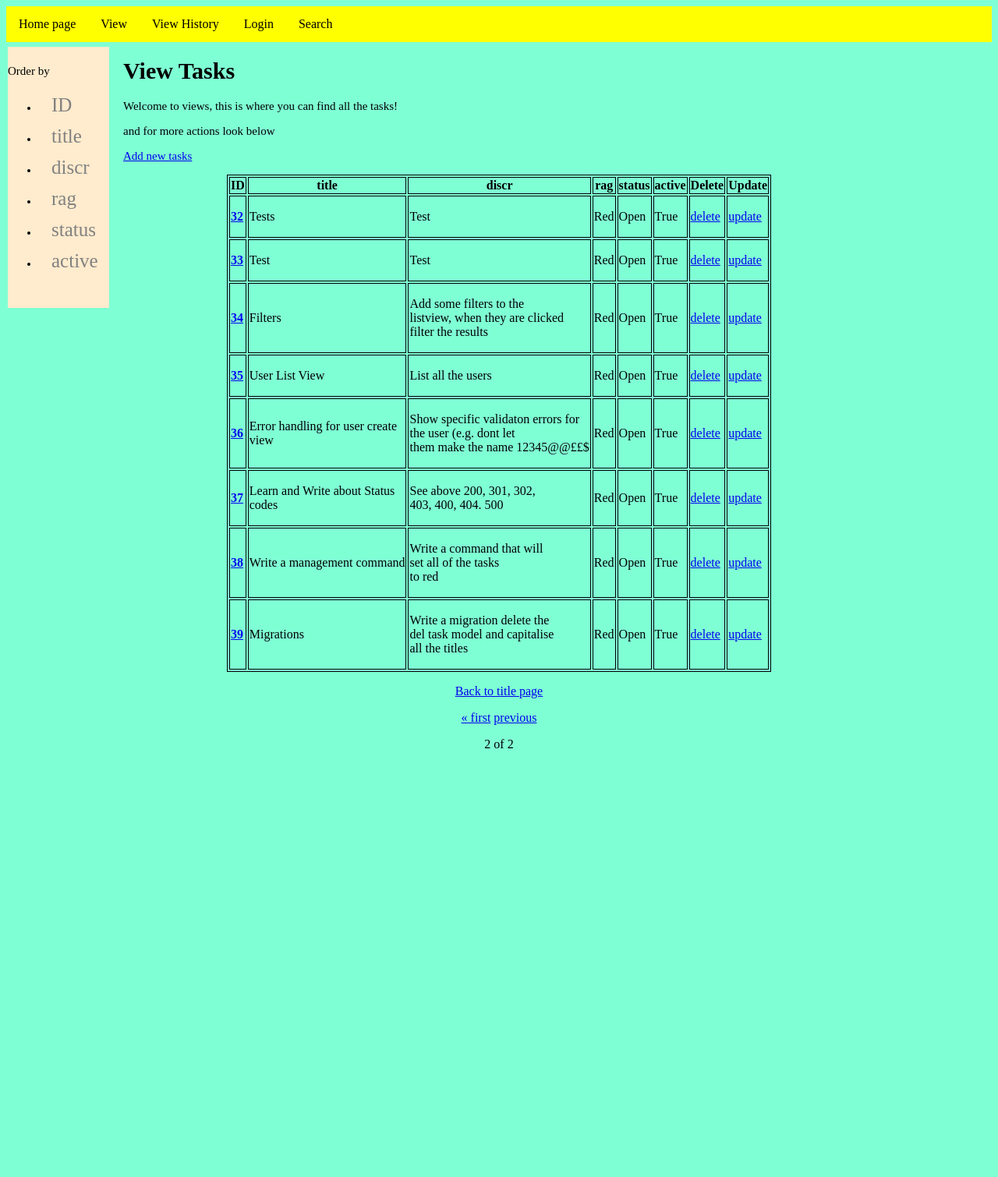
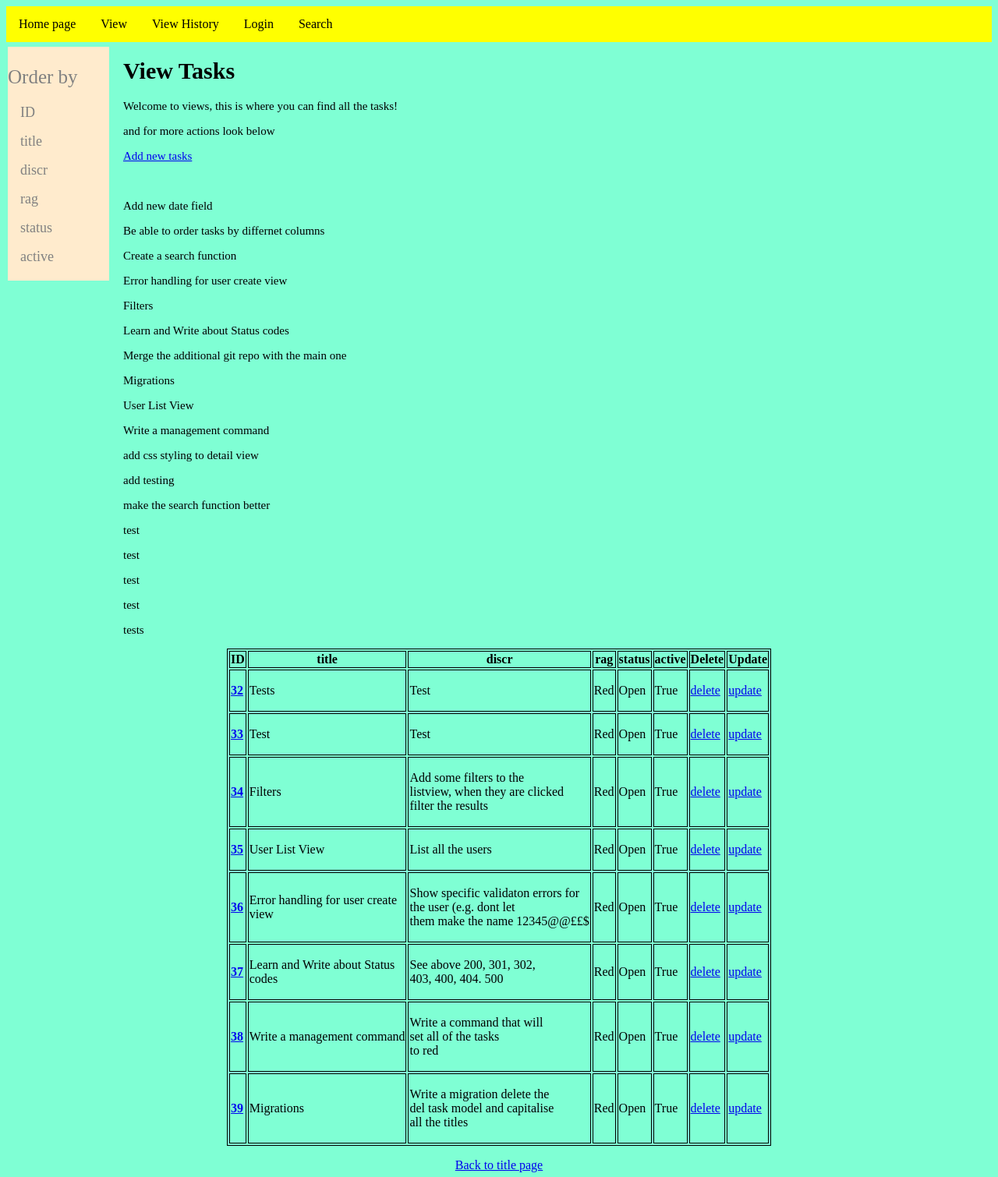
Before and after one commit to Emily8165/Emily-Python-Development, a Django app: a page that uses src/taskmanager/templates/view.html in a window 1280 px wide. Shown: the top 1510 px of the page at 78% size. Before the commit the page ends 960 px from the top, so only its background shows below. Run offline with Django 4.2, Linux system fonts and the light colour scheme; data comes from the database, SQL or seed files in the repository.

Commit message:
got the filter order to appear in the template view

```diff
--- a/src/taskmanager/static/mainstatic.css
+++ b/src/taskmanager/static/mainstatic.css
@@ -31,24 +31,28 @@ table.center {
 
 .sidenav {
     background-color: blanchedalmond;
-    list-style-type: none;
-    color: black;
+    color: #818181;
     width: 130px;
     position: absolute; /* this allows for floating or fixed text */
     z-index: 1;
     top: 60px;
     left: 10px;
     overflow-x: hidden;
-    padding: 8px 0;
+    font-size: 25px;
 }
 
 .sidenav a {
     padding: 6px 8px 6px 16px;
     list-style-type: none;
     text-decoration: none; /* this lets you define if a texted it hyper linked or not */
-    font-size: 25px;
+    font-size: 18px;
     color: #818181;
     display: block;
+    line-height: 0;
+}
+
+.sidenav ul {
+    list-style-type: none;
 }
 
 .sidenav a:hover {
--- a/src/taskmanager/templates/base_layout.html
+++ b/src/taskmanager/templates/base_layout.html
@@ -62,9 +62,9 @@
                 <p>{{page_obj.number}} of {{page_obj.paginator.num_pages}}</p>
             </span>
             {% if page_obj.has_next %}
-        <a href="?page={{ page_obj.next_page_number }}">next</a>
-        <a href="?page={{ page_obj.paginator.num_pages }}">last &raquo;</a>
-    {% endif %}
+                <a href="?page={{ page_obj.next_page_number }}">next</a>
+                <a href="?page={{ page_obj.paginator.num_pages }}">last &raquo;</a>
+            {% endif %}
         </span>
     </div>
 {% endblock %}
--- a/src/taskmanager/templates/view.html
+++ b/src/taskmanager/templates/view.html
@@ -12,18 +12,17 @@
         <h1>View Tasks</h1>
         <p>Welcome to views, this is where you can find all the tasks!</p>
         <p>and for more actions look below</p>
-        <p1><a href="create">Add new tasks</a></p1>
+        <p><a href="create">Add new tasks</a></p>
             <div class="sidenav">
                 <p>Order by</p>
-                <ul>
                 {% for field in fields %}
-                <li><a href="/view">{{ field.verbose_name }}</a></li>
+                <p><a href="/view">{{ field.verbose_name }}</a></p>
                 {% endfor %}
-                </ul>
-                <br>
             </div>
         <br>
-        <p>{{ filter_order }}</p>
+        {% for i in filter_order %}
+            <p>{{i.title}}</p>
+        {% endfor %}
     </body>
     </div>
 {% endblock %}
--- a/src/taskmanager/views.py
+++ b/src/taskmanager/views.py
@@ -38,9 +38,8 @@ class TaskListView(ContextDataMixim, generic.ListView):
     def get_queryset(self) -> QuerySet[Any]:
         return Task.objects.all().filter(active=True)
 
-    def filter_view(self, *args, **kwargs):
+    def get_context_data(self, *args, **kwargs: Any) -> dict[str, Any]:
         filter_order = Task.objects.all().order_by("title").values()
-        print(filter_order)
         context = super(TaskListView, self).get_context_data(*args, **kwargs)
         context["filter_order"] = filter_order
         return context
@@ -61,11 +60,6 @@ class TaskDeleteView(ContextDataMixim, LoginRequiredMixin, generic.DeleteView):
     context_object_name = "task"
     fields = ["title", "discr", "rag", "status"]
     success_url = "/view"
-
-    def copy(self):
-        model = DelTask
-
-        pass
 
 
 class TaskUpdateView(ContextDataMixim, LoginRequiredMixin, generic.UpdateView):
```
